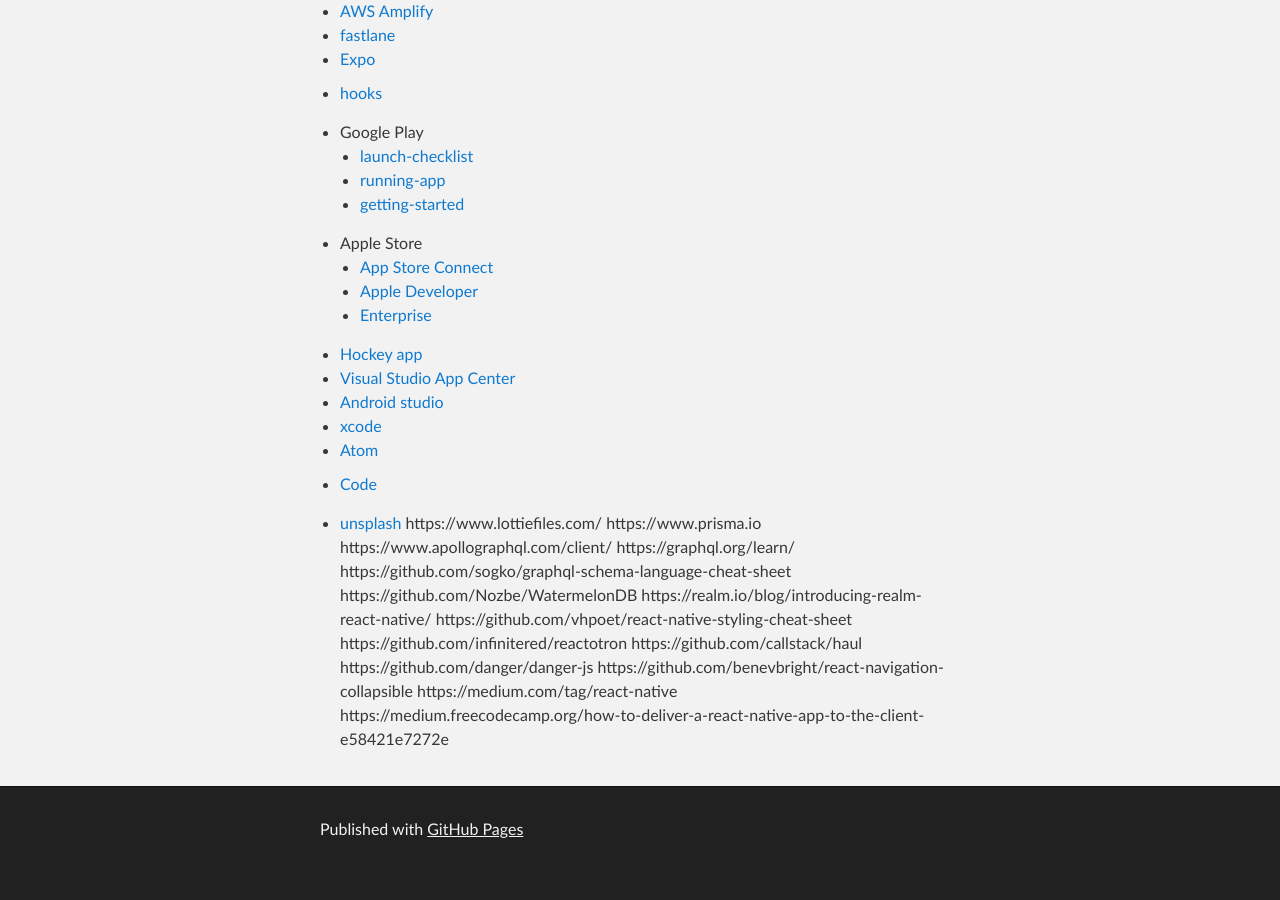
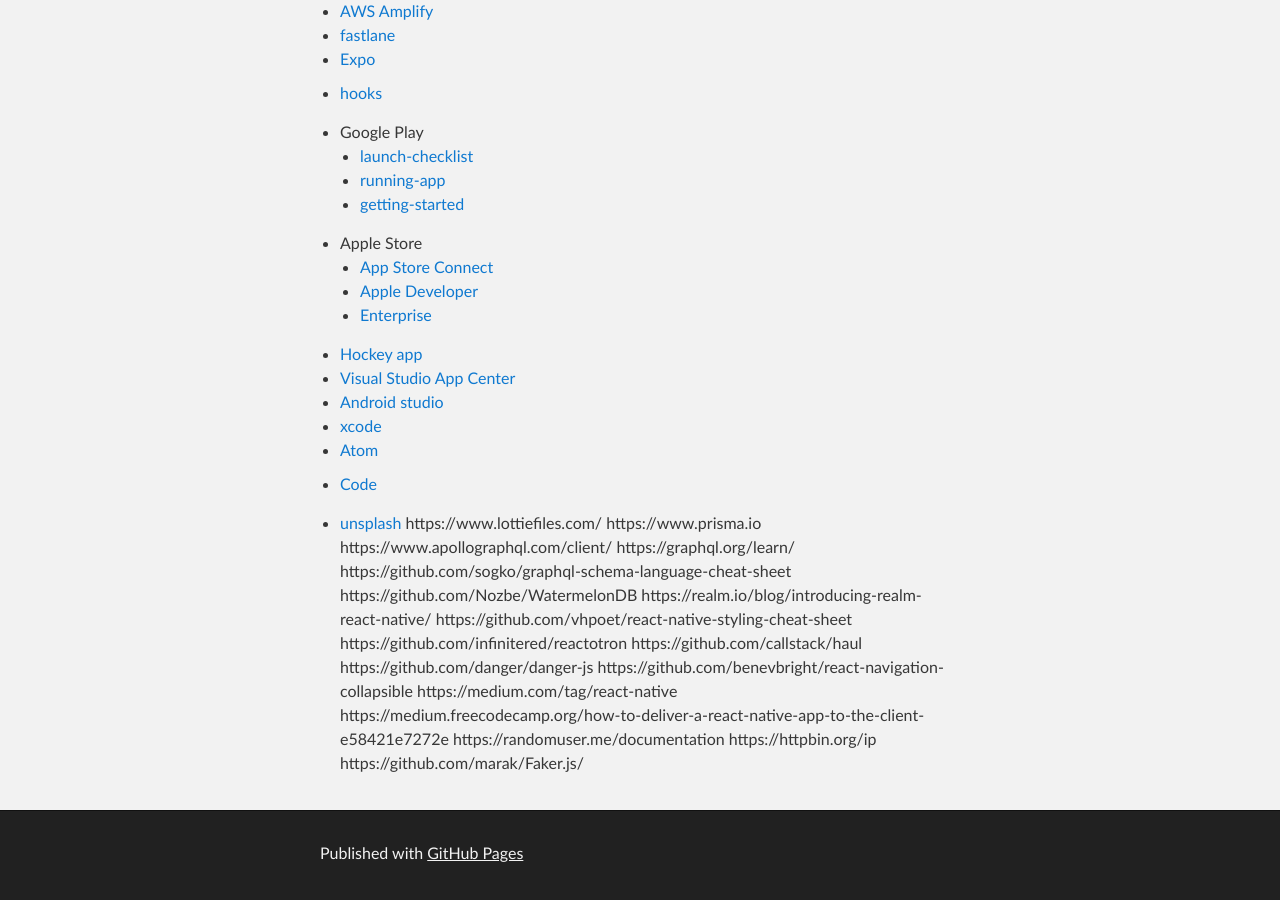
Before and after one commit to haapio/haapio.github.io, a Jekyll site: the page built from react-native.md, in a window 1280 px wide and 900 px high, scrolled down 2958 px. Built offline with Jekyll 4.4.1, drawn with Linux system fonts in a browser that asks for light colours; the repository's description, which GitHub fills in, is left out; our own code applies the rules of GitHub Pages for plain Markdown files; before the commit the page ends 3834 px from its top, so only the background shows below that; part of the change alters nothing that is shown.

Commit message:
Update react-native.md

```diff
--- a/react-native.md
+++ b/react-native.md
@@ -150,3 +150,6 @@ https://github.com/danger/danger-js
 https://github.com/benevbright/react-navigation-collapsible
 https://medium.com/tag/react-native
 https://medium.freecodecamp.org/how-to-deliver-a-react-native-app-to-the-client-e58421e7272e
+https://randomuser.me/documentation
+https://httpbin.org/ip
+https://github.com/marak/Faker.js/
```
